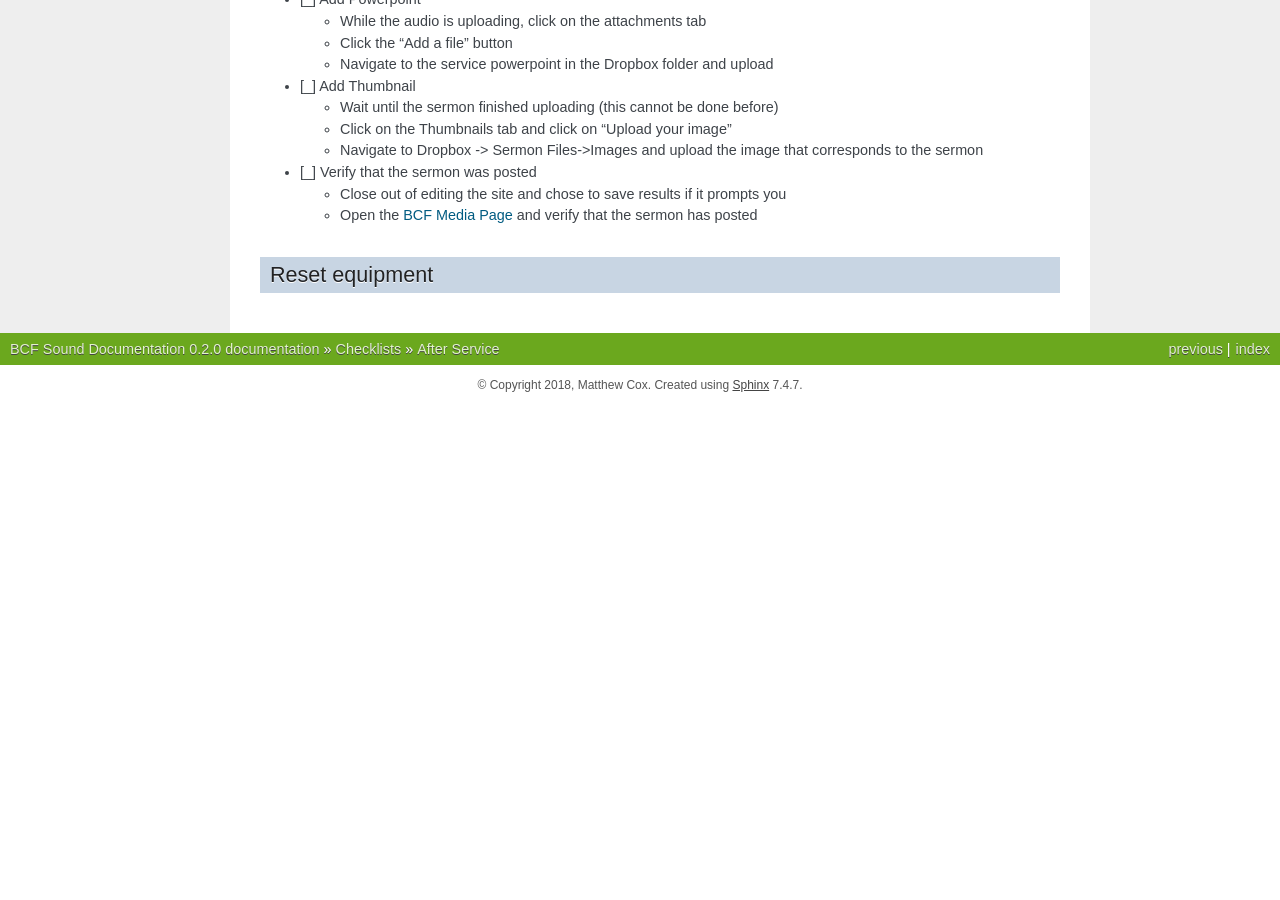
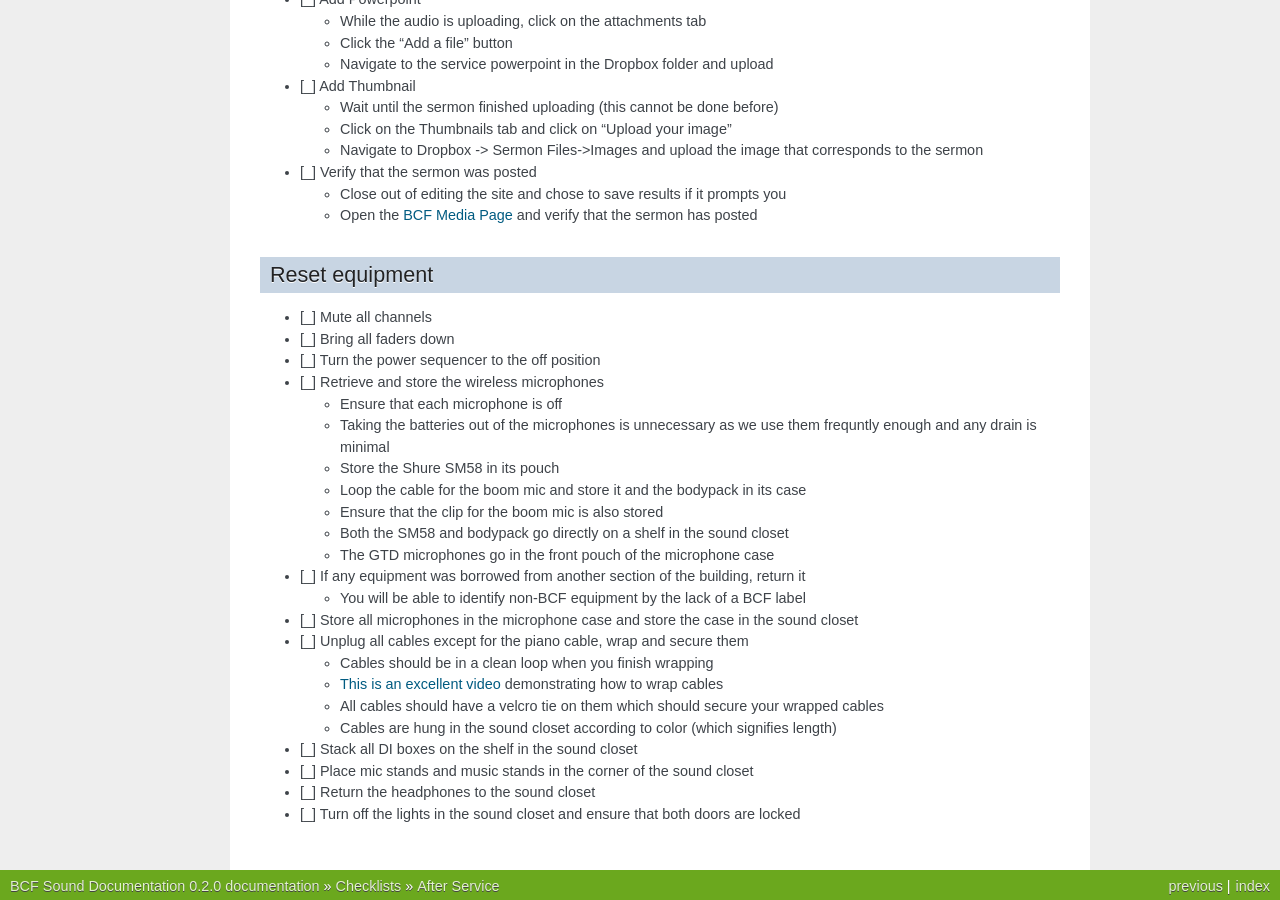
Before and after one commit to mr-mcox/bcf-sound-documentation, a Sphinx documentation site: the page built from docs/source/checklists/sound/after_service.rst, in a window 1280 px wide and 900 px high, scrolled down 1093 px. Built offline with Sphinx 7.4.7, drawn with Linux system fonts in a browser that asks for light colours; before the commit the page ends 1498 px from its top, so only the background shows below that.

Commit message:
Wrote reseting equipment

```diff
--- a/docs/source/checklists/sound/after_service.rst
+++ b/docs/source/checklists/sound/after_service.rst
@@ -95,3 +95,47 @@ Edit And Upload Sermon
 
 Reset equipment
 -----------------
+
+- [_] Mute all channels
+
+- [_] Bring all faders down
+
+- [_] Turn the power sequencer to the off position
+
+- [_] Retrieve and store the wireless microphones
+
+
+  .. ifconfig:: detail in ('high')
+
+    * Ensure that each microphone is off
+    * Taking the batteries out of the microphones is unnecessary as we use them frequntly enough and any drain is minimal
+    * Store the Shure SM58 in its pouch
+    * Loop the cable for the boom mic and store it and the bodypack in its case
+    * Ensure that the clip for the boom mic is also stored
+    * Both the SM58 and bodypack go directly on a shelf in the sound closet
+    * The GTD microphones go in the front pouch of the microphone case
+
+- [_] If any equipment was borrowed from another section of the building, return it
+
+  .. ifconfig:: detail in ('high')
+
+    * You will be able to identify non-BCF equipment by the lack of a BCF label
+
+- [_] Store all microphones in the microphone case and store the case in the sound closet
+
+- [_] Unplug all cables except for the piano cable, wrap and secure them
+
+  .. ifconfig:: detail in ('high')
+
+    * Cables should be in a clean loop when you finish wrapping
+    * `This is an excellent video <https://youtu.be/bTtBAVug79o>`_ demonstrating how to wrap cables
+    * All cables should have a velcro tie on them which should secure your wrapped cables
+    * Cables are hung in the sound closet according to color (which signifies length)
+
+- [_] Stack all DI boxes on the shelf in the sound closet
+
+- [_] Place mic stands and music stands in the corner of the sound closet
+
+- [_] Return the headphones to the sound closet
+
+- [_] Turn off the lights in the sound closet and ensure that both doors are locked
```
